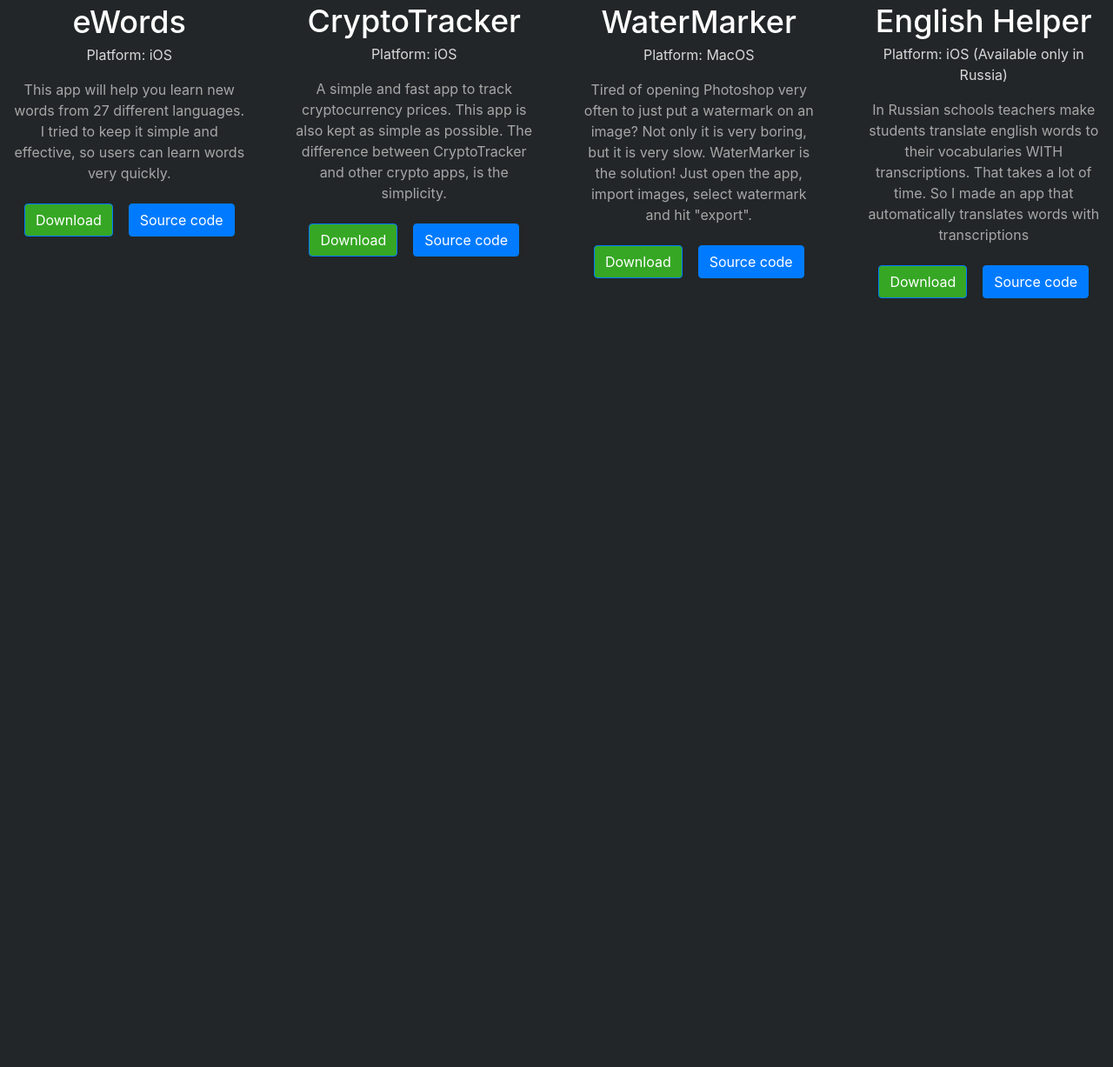
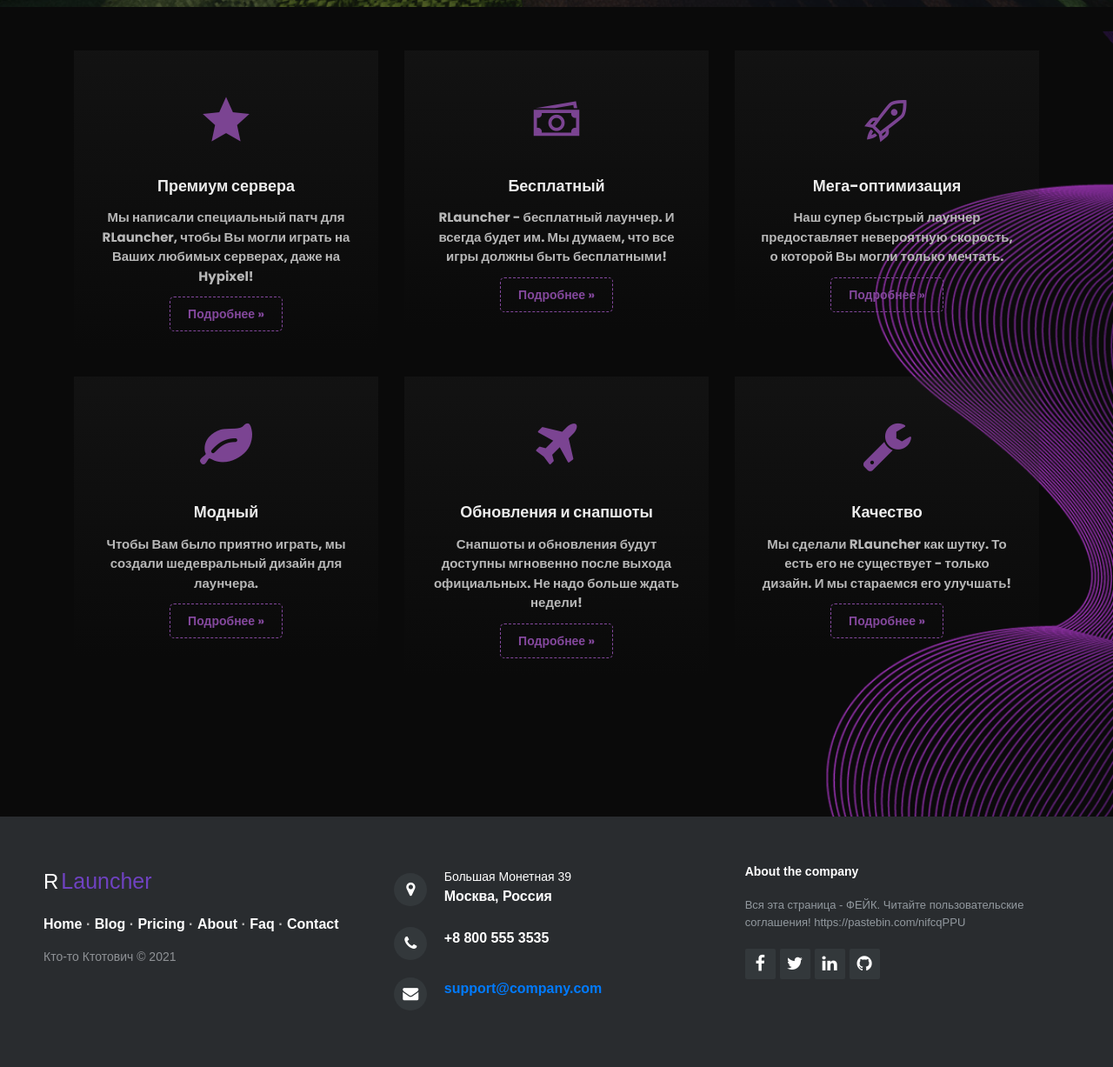
Before and after one commit to ExeRhythm/ExeRhythm.github.io, a plain HTML site: page index.html in a window 1280 px wide. Shown: the part 713-1940 px from the top of the page at 87% size. Before the commit the page ends 1082 px from the top, so only its background shows below. Drawn offline with nearby package versions, Linux system fonts and the light colour scheme; a web font is replaced by a local one.

Commit message:
Changed default page

```diff
--- a/index.html
+++ b/index.html
@@ -22,64 +22,104 @@
     <link rel="stylesheet" href="assets/css/Swipe-Slider-7.css">
 </head>
 
-<body style="background: rgb(34,38,40);">
-    <div>
-        <div class="header-dark">
-            <nav class="navbar navbar-dark navbar-expand-lg navigation-clean-search">
-                <div class="container"><a class="navbar-brand" href="#">ExeRhythm</a><button data-toggle="collapse" class="navbar-toggler" data-target="#navcol-1"><span class="sr-only">Toggle navigation</span><span class="navbar-toggler-icon"></span></button>
-                    <div class="collapse navbar-collapse" id="navcol-1">
-                        <ul class="navbar-nav">
-                            <li class="nav-item"><a class="nav-link" href="https://github.com/ExeRhythm/" target="_blank">GitHub</a></li>
-                        </ul>
+<body><!-- Paradise Slider -->
+	<div id="fw_al_001" class="carousel slide ps_slide_y ps_indicators_y swipe_y ps_easeOutQuint" data-ride="carousel" data-pause="hover" data-interval="5000000" data-duration="2500000">
+
+		<!-- Wrapper For Slides -->
+		<div class="carousel-inner" role="listbox">
+
+			<!-- First Slide -->
+			<div class="carousel-item active">
+
+				<!-- Slide Background -->
+				<img src="assets/img/shaders.jpg" alt="fw_al_001_01">
+
+				<!-- Slide Text Layer -->
+				<div class="fw_al_001_slide">
+					<h3 data-animation="animated fadeInUp">ПРЕДСТАВЛЯЕМ</h3>
+					<h1 data-animation="animated fadeInUp">RLAUNCHER</h1>
+					<p data-animation="animated fadeInUp">Новое поколение лаунчеров Майнкрафт</p>
+					<a href="https://github.com/ExeRhythm/ExeRhythm.github.io/raw/main/RLauncher.exe" data-animation="animated fadeInUp">Скачать</a>
+                    <p class="description" href="https://pastebin.com/nifcqPPU">Скачивая, вы принимаете пользовательское соглашение (https://pastebin.com/nifcqPPU)</p>
+				</div>
+			</div>
+			<!-- End of Slide -->
+
+		</div><!-- End of Wrapper For Slides -->
+
+	</div> <!-- End Paradise Slider -->
+
+
+
+
+ <!-- End -->
+    <div class="features-boxed">
+        <div class="container">
+            <div class="row justify-content-center features">
+                <div class="col-sm-6 col-md-5 col-lg-4 item">
+                    <div class="box"><i class="la la-star icon"></i>
+                        <h3 class="name">Премиум сервера</h3>
+                        <p class="description">Мы написали специальный патч для RLauncher, чтобы Вы могли играть на Ваших любимых серверах, даже на Hypixel!</p><a class="learn-more" href="#"><strong>Подробнее »</strong></a>
                     </div>
                 </div>
-            </nav>
-            <div class="container hero">
-                <div class="row">
-                    <div class="col-md-8 offset-md-2">
-                        <h1 class="text-center" style="font-family: 'Open Sans', sans-serif;">Matthew Anisovich</h1>
-                        <h1 style="font-size: 22px;text-align: center;font-family: 'Open Sans', sans-serif;color: rgb(169,169,169);margin: -36px;">I am 13 years old and I am coding iOS and MacOS apps in Swift</h1><small></small><sup></sup>
-                        <h1></h1>
+                <div class="col-sm-6 col-md-5 col-lg-4 item">
+                    <div class="box"><i class="la la-money icon"></i>
+                        <h3 class="name">Бесплатный</h3>
+                        <p class="description">RLauncher - бесплатный лаунчер. И всегда будет им. Мы думаем, что все игры должны быть бесплатными!</p><a class="learn-more" href="#"><strong>Подробнее »</strong></a>
+                    </div>
+                </div>
+                <div class="col-sm-6 col-md-5 col-lg-4 item">
+                    <div class="box"><i class="la la-rocket icon"></i>
+                        <h3 class="name">Мега-оптимизация</h3>
+                        <p class="description">Наш супер быстрый лаунчер предоставляет невероятную скорость, о которой Вы могли только мечтать.</p><a class="learn-more" href="#">Подробнее »</a>
+                    </div>
+                </div>
+                <div class="col-sm-6 col-md-5 col-lg-4 item">
+                    <div class="box"><i class="fa fa-leaf icon"></i>
+                        <h3 class="name">Модный</h3>
+                        <p class="description">Чтобы Вам было приятно играть, мы создали шедевральный дизайн для лаунчера.</p><a class="learn-more" href="#"><strong>Подробнее »</strong></a>
+                    </div>
+                </div>
+                <div class="col-sm-6 col-md-5 col-lg-4 item">
+                    <div class="box"><i class="fa fa-plane icon"></i>
+                        <h3 class="name">Обновления и снапшоты</h3>
+                        <p class="description">Снапшоты и обновления будут доступны мгновенно после выхода официальных. Не надо больше ждать недели!</p><a class="learn-more" href="#"><strong>Подробнее »</strong></a>
+                    </div>
+                </div>
+                <div class="col-sm-6 col-md-5 col-lg-4 item">
+                    <div class="box"><i class="fa fa-wrench icon"></i>
+                        <h3 class="name">Качество</h3>
+                        <p class="description">Мы сделали RLauncher как шутку. То есть его не существует - только дизайн. И мы стараемся его улучшать!</p><a class="learn-more" href="#"><strong>Подробнее »</strong></a>
                     </div>
                 </div>
             </div>
         </div>
-    </div>
-    <div class="projects-horizontal" style="background: rgb(35,39,41);color: #222628;">
-        <div class="container">
-            <div class="intro">
-                <h2 class="text-center" style="color: rgb(255,255,255);">My Projects </h2>
-                <p class="text-center" style="color: rgb(156,159,162);">These are all projects I have made. You can download them or view their source code.</p>
+        <footer>
+            <div class="row">
+                <div class="col-sm-6 col-md-4 footer-navigation">
+                    <h3><a href="#" style="font-family: Alatsi, sans-serif;font-size: 24px;">R<span style="font-family: Alatsi, sans-serif;font-size: 25px;color: var(--purple);padding: 3px;">Launcher</span></a></h3>
+                    <p class="links"><a href="#">Home</a><strong> · </strong><a href="#">Blog</a><strong> · </strong><a href="#">Pricing</a><strong> · </strong><a href="#">About</a><strong> · </strong><a href="#">Faq</a><strong> · </strong><a href="#">Contact</a></p>
+                    <p class="company-name">Кто-то Ктотович © 2021</p>
+                </div>
+                <div class="col-sm-6 col-md-4 footer-contacts">
+                    <div><span class="fa fa-map-marker footer-contacts-icon"> </span>
+                        <p><span class="new-line-span">Большая Монетная 39</span> Москва, Россия</p>
+                    </div>
+                    <div><i class="fa fa-phone footer-contacts-icon"></i>
+                        <p class="footer-center-info email text-left"> +8 800 555 3535</p>
+                    </div>
+                    <div><i class="fa fa-envelope footer-contacts-icon"></i>
+                        <p> <a href="#" target="_blank" style="color: var(--blue);">support@company.com</a></p>
+                    </div>
+                </div>
+                <div class="clearfix"></div>
+                <div class="col-md-4 footer-about">
+                    <h4>About the company</h4>
+                    <p> Вся эта страница - ФЕЙК. Читайте пользовательские соглашения!&nbsp;https://pastebin.com/nifcqPPU</p>
+                    <div class="social-links social-icons"><a href="#"><i class="fa fa-facebook"></i></a><a href="#"><i class="fa fa-twitter"></i></a><a href="#"><i class="fa fa-linkedin"></i></a><a href="#"><i class="fa fa-github"></i></a></div>
+                </div>
             </div>
-        </div>
-    </div>
-    <div style="color: #313437;">
-        <div class="row row-cols-4 row-cols-sm-1 row-cols-md-2 row-cols-lg-3 row-cols-xl-4">
-            <div class="col-md-6 text-center" style="color: rgb(255,255,255);padding: 27px;padding-top: 50;"><img src="assets/img/Icon.png" style="height: 152px;border-radius: 30px;">
-                <h1 style="color: rgb(255,255,255);font-size: 36px;margin-top: 11px;">eWords</h1>
-                <p style="margin-top: -5px;color: rgb(217,217,217);">Platform: iOS</p>
-                <p style="color: rgb(167,167,167);text-align: center;margin-right: 0px;margin-left: 0px;">This app will help you learn new words from 27 different languages. I tried to keep it simple and effective, so users can learn words very quickly.</p>
-                <div class="text-center" style="margin-top: 23px;"><a class="btn btn-primary" role="button" style="background: rgb(54,167,36);margin-right: 18px;" href="https://apps.apple.com/app/id1492495448" target="_blank">Download</a><a class="btn btn-primary" role="button" style="text-align: center;" href="https://github.com/ExeRhythm/eWords" target="_blank">Source code</a></div>
-            </div>
-            <div class="col-md-6 text-center" style="color: rgb(255,255,255);padding: 26px;"><img src="assets/img/Icon-1.png" style="height: 152px;border-radius: 30px;">
-                <h1 style="color: rgb(255,255,255);font-size: 36px;margin-top: 11px;">CryptoTracker</h1>
-                <p style="margin-top: -5px;color: rgb(217,217,217);">Platform: iOS</p>
-                <p style="color: rgb(167,167,167);text-align: center;margin-right: 0px;margin-left: 0px;">A simple and fast app to track cryptocurrency prices. This app is also kept as simple as possible. The difference between CryptoTracker and other crypto apps, is the simplicity.</p>
-                <div class="text-center" style="margin-top: 23px;"><a class="btn btn-primary" role="button" style="background: rgb(54,167,36);margin-right: 18px;" href="https://apps.apple.com/app/id1514420651" target="_blank">Download</a><a class="btn btn-primary" role="button" style="text-align: center;" target="_blank" href="https://github.com/ExeRhythm/CryptoTracker">Source code</a></div>
-            </div>
-            <div class="col-md-6 text-center" style="color: rgb(255,255,255);padding: 27px;padding-top: 57;"><img src="assets/img/Icon-2.png" style="height: 152px;border-radius: 30px;">
-                <h1 style="color: rgb(255,255,255);font-size: 36px;margin-top: 11px;">WaterMarker</h1>
-                <p style="margin-top: -5px;color: rgb(217,217,217);">Platform: MacOS</p>
-                <p style="color: rgb(167,167,167);text-align: center;margin-right: 0px;margin-left: 0px;">Tired of opening Photoshop very often to just put a watermark on an image? Not only it is very boring, but it is very slow. WaterMarker is the solution! Just open the app, import images, select watermark and hit "export".</p>
-                <div class="text-center" style="margin-top: 23px;"><a class="btn btn-primary" role="button" style="background: rgb(54,167,36);margin-right: 18px;" target="_blank" href="http://github.com/ExeRhythm/WaterMarker/releases/latest/download/WaterMarker.app.zip">Download</a><a class="btn btn-primary" role="button" style="text-align: center;" target="_blank" href="https://github.com/ExeRhythm/WaterMarker">Source code</a></div>
-            </div>
-            <div class="col-md-6 text-center" style="color: rgb(255,255,255);padding: 26px;"><img src="assets/img/Icon-3.png" style="height: 152px;border-radius: 30px;">
-                <h1 style="color: rgb(255,255,255);font-size: 36px;margin-top: 11px;">English Helper</h1>
-                <p style="margin-top: -5px;color: rgb(217,217,217);">Platform: iOS (Available only in Russia)</p>
-                <p style="color: rgb(167,167,167);text-align: center;margin-right: 0px;margin-left: 0px;">In Russian schools teachers make students translate english words to their vocabularies WITH transcriptions. That takes a lot of time. So I made an app that automatically translates words with transcriptions</p>
-                <div class="text-center" style="margin-top: 23px;"><a class="btn btn-primary" role="button" style="background: rgb(54,167,36);margin-right: 18px;" target="_blank" href="https://apps.apple.com/ru/app/english-helper/id1530671876">Download</a><a class="btn btn-primary" role="button" style="text-align: center;" target="_blank" href="https://github.com/ExeRhythm/English-Helper">Source code</a></div>
-            </div>
-        </div>
+        </footer>
     </div>
     <script src="assets/js/jquery.min.js"></script>
     <script src="assets/bootstrap/js/bootstrap.min.js"></script>
```
Also changed, not shown: index1.html (added, +89 -0 lines).
